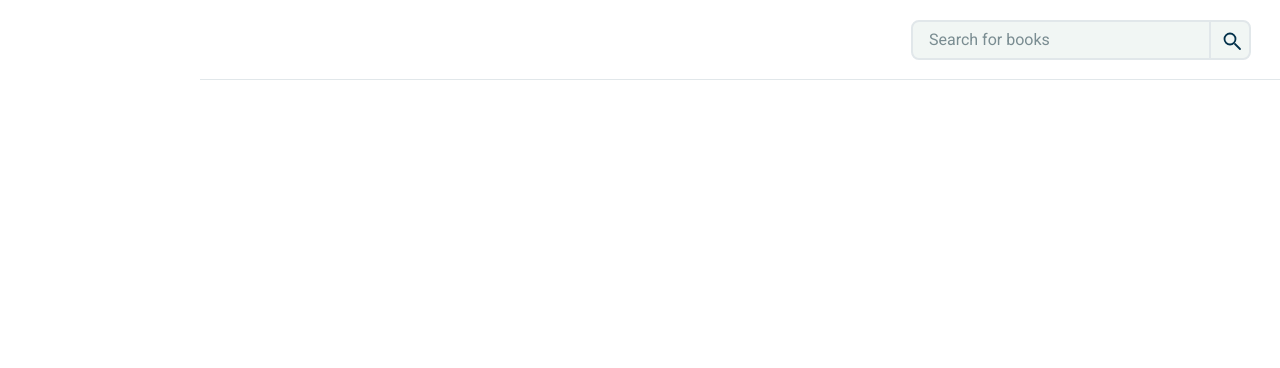
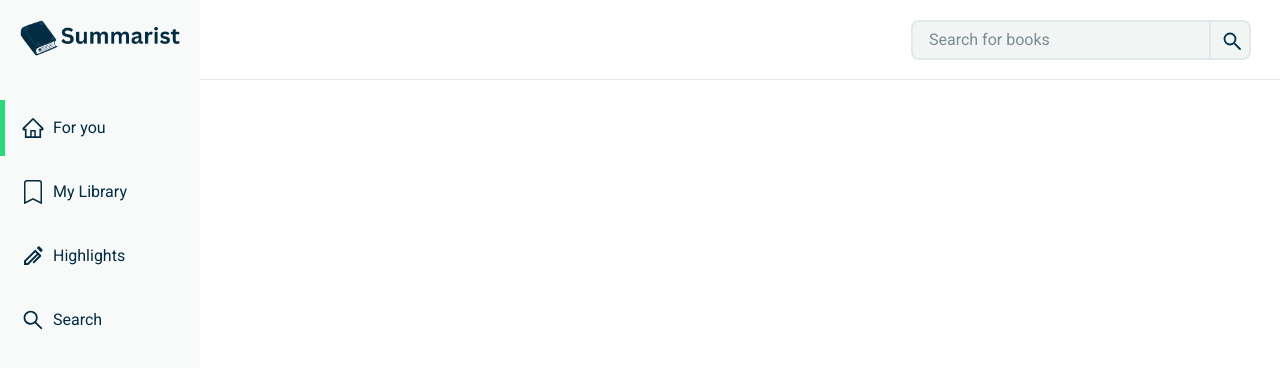
Before and after one commit to Charlene-Lewis8/advance-internship, a Next.js app: page /for-you in a window 1280 px wide. Shown: the top 368 px of the page. Built offline with nearby package versions, Linux system fonts and the light colour scheme; no server answers.

Commit message:
completed sidebar overlay and top

```diff
--- a/app/for-you/page.tsx
+++ b/app/for-you/page.tsx
@@ -20,14 +20,48 @@ export default function ForYouPage() {
                             </div>
                         </div>
                         <div className="sidebar__toggle--btn">
-                            <svg stroke="currentColor" fill="none" stroke-width="0" viewBox="0 0 15 15" height="1em" width="1em" xmlns="http://www.w3.org/2000/svg"><path fill-rule="evenodd" clip-rule="evenodd" d="M1.5 3C1.22386 3 1 3.22386 1 3.5C1 3.77614 1.22386 4 1.5 4H13.5C13.7761 4 14 3.77614 14 3.5C14 3.22386 13.7761 3 13.5 3H1.5ZM1 7.5C1 7.22386 1.22386 7 1.5 7H13.5C13.7761 7 14 7.22386 14 7.5C14 7.77614 13.7761 8 13.5 8H1.5C1.22386 8 1 7.77614 1 7.5ZM1 11.5C1 11.2239 1.22386 11 1.5 11H13.5C13.7761 11 14 11.2239 14 11.5C14 11.7761 13.7761 12 13.5 12H1.5C1.22386 12 1 11.7761 1 11.5Z" fill="currentColor"></path></svg>
+                            <svg stroke="currentColor" fill="none" strokeWidth="0" viewBox="0 0 15 15" height="1em" width="1em" xmlns="http://www.w3.org/2000/svg"><path fillRule="evenodd" clipRule="evenodd" d="M1.5 3C1.22386 3 1 3.22386 1 3.5C1 3.77614 1.22386 4 1.5 4H13.5C13.7761 4 14 3.77614 14 3.5C14 3.22386 13.7761 3 13.5 3H1.5ZM1 7.5C1 7.22386 1.22386 7 1.5 7H13.5C13.7761 7 14 7.22386 14 7.5C14 7.77614 13.7761 8 13.5 8H1.5C1.22386 8 1 7.77614 1 7.5ZM1 11.5C1 11.2239 1.22386 11 1.5 11H13.5C13.7761 11 14 11.2239 14 11.5C14 11.7761 13.7761 12 13.5 12H1.5C1.22386 12 1 11.7761 1 11.5Z" fill="currentColor"></path></svg>
                         </div>
                     </div>
                 </div>
             </div>
-            <div className="sidebar__overlay sidebar__overlay--hidden">
+            <div className="sidebar__overlay sidebar__overlay--hidden"></div>
+            <div className="sidebar sidebar--closed">
                 <div className="sidebar__logo">
-                    <Image src="/logo.png" alt="Summarist Logo" width={160} height={40} />
+                    <Image src="/logo.png" alt="Summarist Logo" width={160} height={40} className="w-auto h-auto"/>
+                </div>
+                <div className="sidebar__wrapper">
+                    <div className="sidebar__top">
+                        <a href="/for-you" className="sidebar__link--wrapper">
+                        <div className="sidebar__link--line active--tab"></div>
+                        <div className="sidebar__icon--wrapper">
+                            <svg stroke="currentColor" fill="currentColor" strokeWidth="0" viewBox="0 0 1024 1024" height="1em" width="1em" xmlns="http://www.w3.org/2000/svg"><path d="M946.5 505L560.1 118.8l-25.9-25.9a31.5 31.5 0 0 0-44.4 0L77.5 505a63.9 63.9 0 0 0-18.8 46c.4 35.2 29.7 63.3 64.9 63.3h42.5V940h691.8V614.3h43.4c17.1 0 33.2-6.7 45.3-18.8a63.6 63.6 0 0 0 18.7-45.3c0-17-6.7-33.1-18.8-45.2zM568 868H456V664h112v204zm217.9-325.7V868H632V640c0-22.1-17.9-40-40-40H432c-22.1 0-40 17.9-40 40v228H238.1V542.3h-96l370-369.7 23.1 23.1L882 542.3h-96.1z"></path></svg>
+                        </div>
+                        <div className="sidebar__link--text">For you</div>
+                        </a>
+                        <a href="/library" className="sidebar__link--wrapper">
+                        <div className="sidebar__link--line"></div>
+                         <div className="sidebar__icon--wrapper">
+                            <svg stroke="currentColor" fill="currentColor" strokeWidth="0" viewBox="0 0 16 16" height="1em" width="1em" xmlns="http://www.w3.org/2000/svg"><path d="M2 2a2 2 0 0 1 2-2h8a2 2 0 0 1 2 2v13.5a.5.5 0 0 1-.777.416L8 13.101l-5.223 2.815A.5.5 0 0 1 2 15.5V2zm2-1a1 1 0 0 0-1 1v12.566l4.723-2.482a.5.5 0 0 1 .554 0L13 14.566V2a1 1 0 0 0-1-1H4z"></path></svg>
+                         </div>
+                         <div className="sidebar__link--text">My Library</div>
+                        </a>
+                        <div className="sidebar__link--wrapper sidebar__link--not-allowed">
+                            <div className="sidebar__link--line"></div>
+                            <div className="sidebar__icon--wrapper">
+                                <svg stroke="currentColor" fill="currentColor" strokeWidth="0" viewBox="0 0 24 24" height="1em" width="1em" xmlns="http://www.w3.org/2000/svg"><g><path fill="none" d="M0 0h24v24H0z"></path><path d="M17.849 11.808l-.707-.707-9.9 9.9H3v-4.243L14.313 5.444l5.657 5.657a1 1 0 0 1 0 1.414l-7.07 7.071-1.415-1.414 6.364-6.364zm-2.121-2.121l-1.415-1.414L5 17.586v1.415h1.414l9.314-9.314zm2.828-7.071l2.829 2.828a1 1 0 0 1 0 1.414L19.97 8.273 15.728 4.03l1.414-1.414a1 1 0 0 1 1.414 0z"></path></g></svg>
+                            </div>
+                            <div className="sidebar__link--text">Highlights</div>
+                        </div>
+                        <div className="sidebar__link--wrapper sidebar__link--not-allowed">
+                            <div className="sidebar__link--line"></div>
+                            <div className="sidebar__icon--wrapper">
+                                <svg stroke="currentColor" fill="currentColor" strokeWidth="0" viewBox="0 0 1024 1024" height="1em" width="1em" xmlns="http://www.w3.org/2000/svg"><path d="M909.6 854.5L649.9 594.8C690.2 542.7 712 479 712 412c0-80.2-31.3-155.4-87.9-212.1-56.6-56.7-132-87.9-212.1-87.9s-155.5 31.3-212.1 87.9C143.2 256.5 112 331.8 112 412c0 80.1 31.3 155.5 87.9 212.1C256.5 680.8 331.8 712 412 712c67 0 130.6-21.8 182.7-62l259.7 259.6a8.2 8.2 0 0 0 11.6 0l43.6-43.5a8.2 8.2 0 0 0 0-11.6zM570.4 570.4C528 612.7 471.8 636 412 636s-116-23.3-158.4-65.6C211.3 528 188 471.8 188 412s23.3-116.1 65.6-158.4C296 211.3 352.2 188 412 188s116.1 23.2 158.4 65.6S636 352.2 636 412s-23.3 116.1-65.6 158.4z"></path></svg>
+                            </div>
+                            <div className="sidebar__link--text">Search</div>
+                        </div>
+                    </div>
+                    <div className="sidebar__bottom"></div>
                 </div>
             </div>
         </div>
--- a/app/globals.css
+++ b/app/globals.css
@@ -633,8 +633,55 @@ button:disabled {
   margin: 0 auto;
 }
 
+.sidebar__wrapper {
+  display: flex;
+  flex-direction: column;
+  justify-content: space-between;
+  height: calc(100vh - 60px);
+  padding-bottom: 20px;
+  overflow-y: auto;
+}
 
+.sidebar__top {
+  flex: 1 1;
+  margin-top: 40px;
+}
 
+.sidebar__link--wrapper {
+  display: flex;
+  align-items: center;
+  height: 56px;
+  color: #032b41;
+  margin-bottom: 8px;
+  cursor: pointer;
+}
+
+.sidebar__link--not-allowed {
+  cursor: not-allowed;
+}
+
+.sidebar__link--line {
+  width: 5px;
+  height: 100%;
+  background-color: transparent;
+  margin-right: 16px;
+}
+
+.active--tab {
+  background-color: #2bd97c;
+}
+
+.sidebar__icon--wrapper {
+  display: flex;
+  align-items: center;
+  justify-content: center;
+  margin-right: 8px;
+}
+
+.sidebar__icon--wrapper svg {
+  width: 24px;
+  height: 24px;
+}
 
 
 
```
